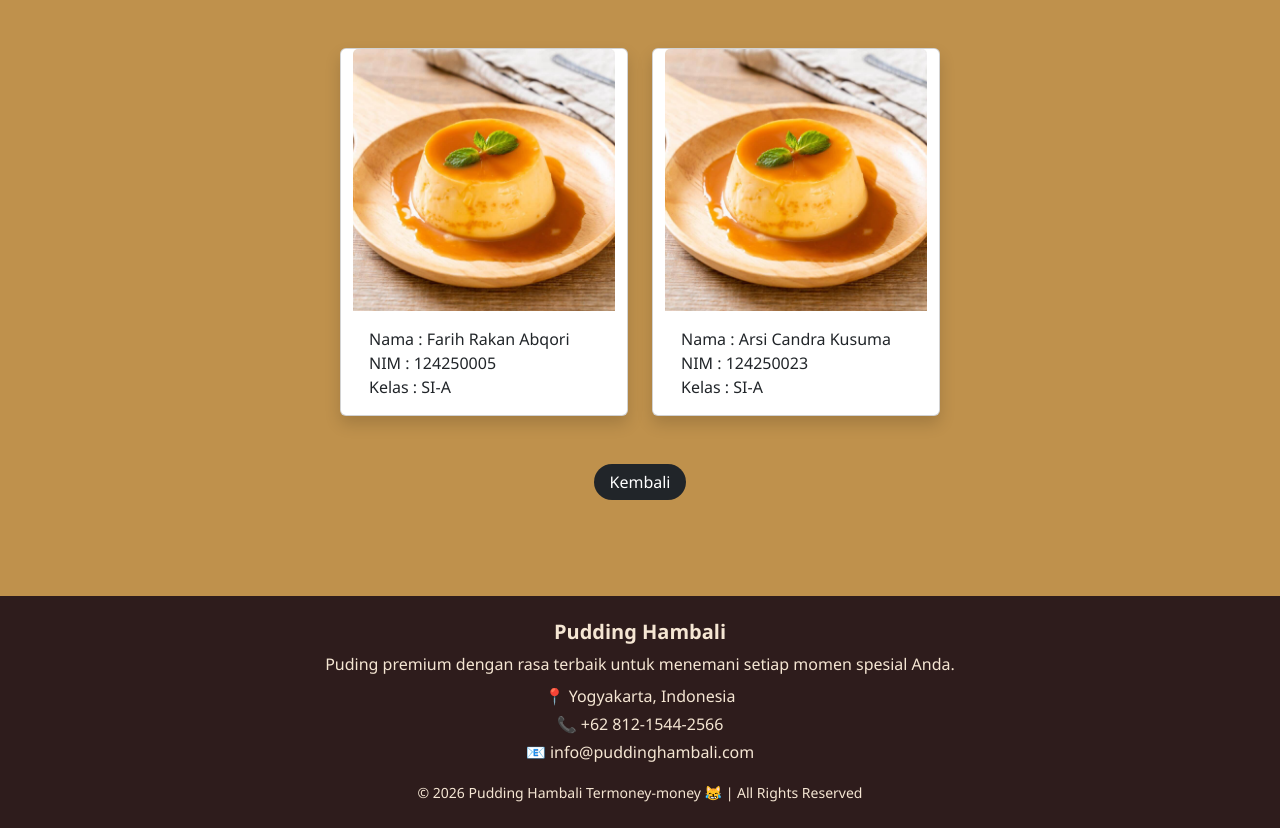
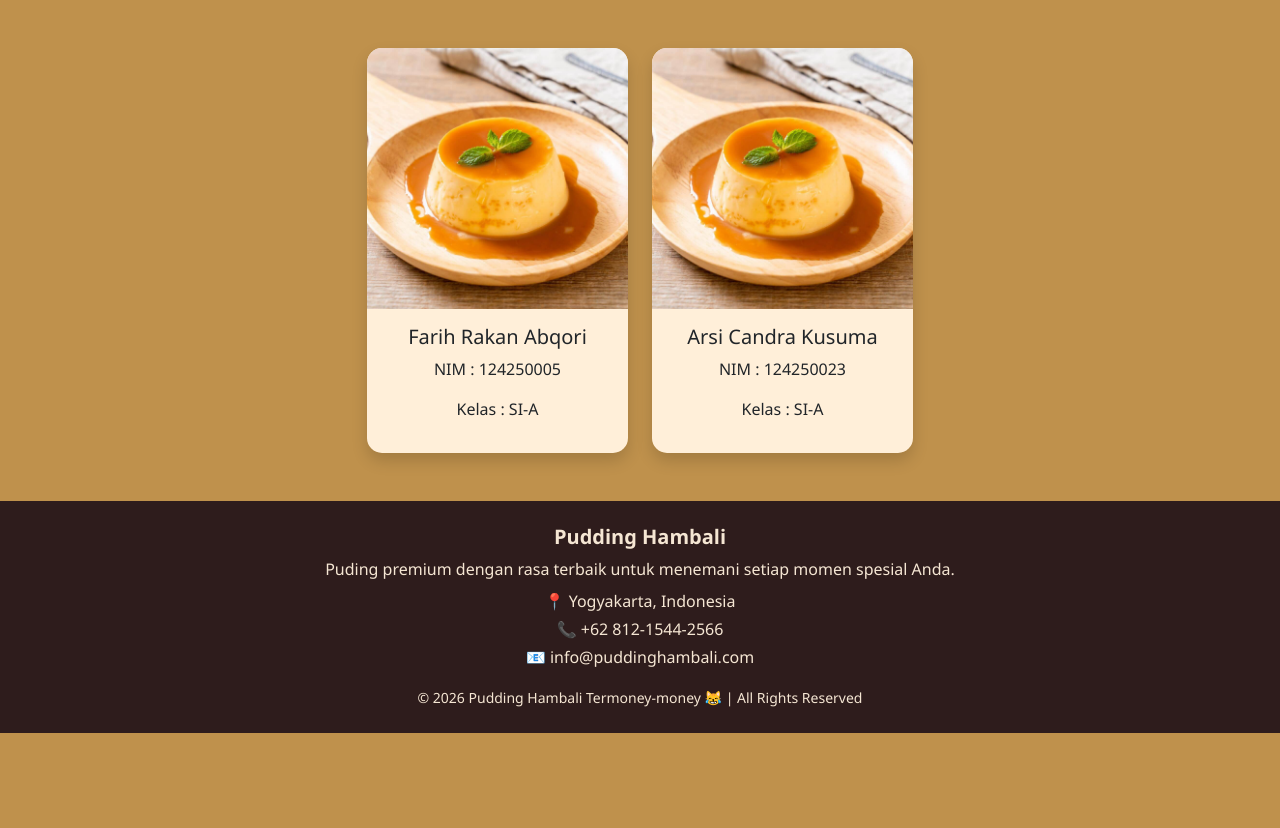
Before and after one commit to farihrakan548-design/PuddingHambali_ProjekAkhirPraktikumPWD_005_023, a PHP site: page /about_us.php in a window 1280 px wide. Shown: the part 73-901 px from the top of the page. After the commit the page ends 806 px from the top, so only its background shows below. Run offline with PHP 8.4, Linux system fonts and the light colour scheme; some web fonts are replaced.

Commit message:
modif card about us

```diff
--- a/about_us.php
+++ b/about_us.php
@@ -44,43 +44,32 @@ include 'koneksi.php';
         </div>
     </nav>
 
-    <div class="container py-5">
-        <div class="row d-flex justify-content-center gap-4">
-            <div class="card shadow" style="width: 18rem;">
-                <img src="PuddingHambali_ProjekAkhirPraktikumPWD_005_023/images/puddingcaramel.jpg" class="card-img-top"
-                    alt="...">
-                <div class="card-body">
-                    <p class="card-text">
-                        Nama : Farih Rakan Abqori <br>
-                        NIM : 124250005 <br>
-                        Kelas : SI-A
-                    </p>
+ <div class="container mt-5" id="products">
 
+    <div class="row justify-content-center g-4">
+
+        <div class="col-md-3">
+            <div class="card custom-card h-100 shadow">
+                <img src="PuddingHambali_ProjekAkhirPraktikumPWD_005_023/images/puddingcaramel.jpg"class="card-img-top"alt="005">
+                <div class="card-body text-center">
+                    <h5>Farih Rakan Abqori</h5>
+                    <p>NIM : 124250005</p>
+                    <p>Kelas : SI-A</p>
                 </div>
             </div>
-            <div class="card shadow" style="width: 18rem;">
-
-                <img src="PuddingHambali_ProjekAkhirPraktikumPWD_005_023/images/puddingcaramel.jpg" class="card-img-top"
-                    alt="...">
-
-                <div class="card-body">
-
-                    <p class="card-text">
-                        Nama : Arsi Candra Kusuma <br>
-                        NIM : 124250023 <br>
-                        Kelas : SI-A
-                    </p>
-
+        </div>
+        <div class="col-md-3">
+            <div class="card custom-card h-100 shadow">
+                <img src="PuddingHambali_ProjekAkhirPraktikumPWD_005_023/images/puddingcaramel.jpg"class="card-img-top"alt="023">
+                <div class="card-body text-center">
+                    <h5>Arsi Candra Kusuma</h5>
+                    <p>NIM : 124250023</p>
+                    <p>Kelas : SI-A</p>
                 </div>
             </div>
-            <div class="d-flex justify-content-center mt-4">
-                <button type="button" class="btn custom-btn bg-dark" onclick="window.history.back()">Kembali</button>
-
-            </div>
         </div>
-
     </div>
-
+</div>
     <footer class="custom-footer text-center mt-5 p-4">
         <div class="container">
             <h5 class="fw-bold mb-2">Pudding Hambali</h5>
```
